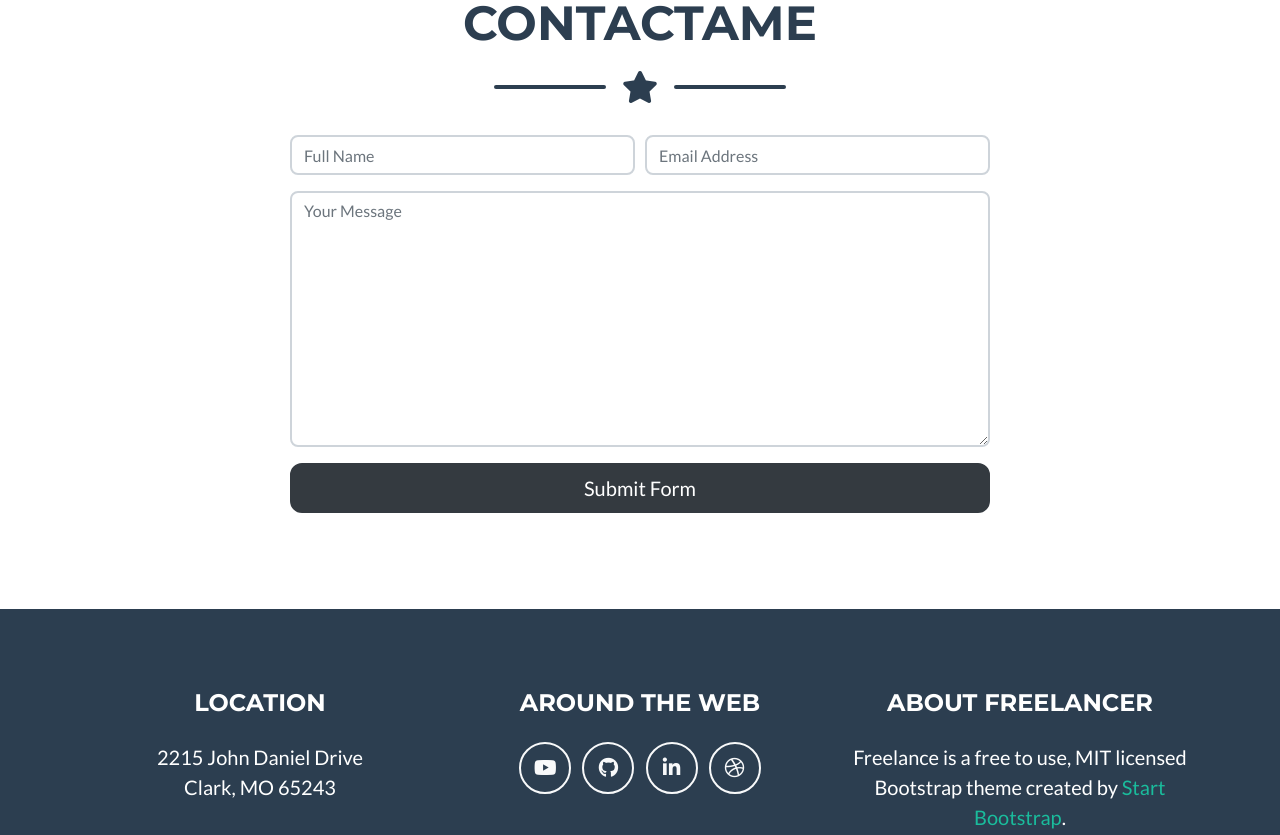
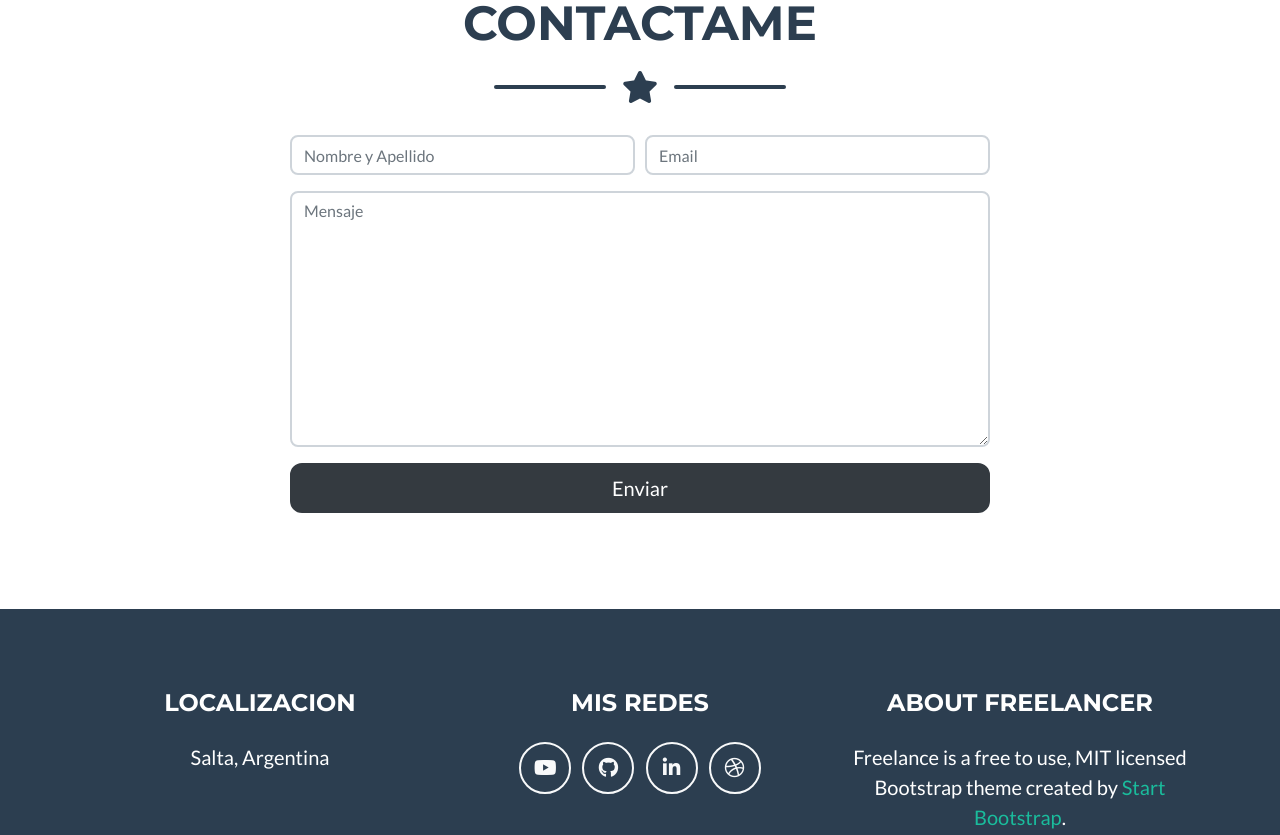
Before and after one commit to elvisoft/miweb, a website with bundled scripts: page index.html in a window 1280 px wide. Shown: the part 2345-3180 px from the top of the page. Built offline with nearby package versions, Linux system fonts and the light colour scheme.

Commit message:
upadte form2

```diff
--- a/index.html
+++ b/index.html
@@ -234,17 +234,18 @@
     <div class="form-group">
       <div class="form-row">
         <div class="col">
-          <input type="text" name="name" class="form-control" placeholder="Full Name" required>
+          <input type="text" name="name" class="form-control" placeholder="Nombre y Apellido" required>
         </div>
         <div class="col">
-          <input type="email" name="email" class="form-control" placeholder="Email Address" required>
+          <input type="email" name="email" class="form-control" placeholder="Email" required>
+          <input type="hidden" name="_captcha" value="true">
         </div>
       </div>
     </div>
     <div class="form-group">
-      <textarea placeholder="Your Message" class="form-control" name="message" rows="10" required></textarea>
+      <textarea placeholder="Mensaje" class="form-control" name="message" rows="10" required></textarea>
     </div>
-    <button type="submit" class="btn btn-lg btn-dark btn-block">Submit Form</button>
+    <button type="submit" class="btn btn-lg btn-dark btn-block">Enviar</button>
   </form>
 </div>
         </div>
@@ -260,21 +261,21 @@
 
         <!-- Footer Location -->
         <div class="col-lg-4 mb-5 mb-lg-0">
-          <h4 class="text-uppercase mb-4">Location</h4>
-          <p class="lead mb-0">2215 John Daniel Drive
-            <br>Clark, MO 65243</p>
+          <h4 class="text-uppercase mb-4">Localizacion</h4>
+          <p class="lead mb-0">Salta, Argentina
+          </p>
         </div>
 
         <!-- Footer Social Icons -->
         <div class="col-lg-4 mb-5 mb-lg-0">
-          <h4 class="text-uppercase mb-4">Around the Web</h4>
-          <a class="btn btn-outline-light btn-social mx-1" href="#">
+          <h4 class="text-uppercase mb-4">Mis redes</h4>
+          <a class="btn btn-outline-light btn-social mx-1" href="https://www.youtube.com/@elvisoftbeta">
             <i class="fab fa-fw fa-youtube"></i>
           </a>
-          <a class="btn btn-outline-light btn-social mx-1" href="#">
+          <a class="btn btn-outline-light btn-social mx-1" href="https://github.com/elvisoft">
             <i class="fab fa-fw fa-github"></i>
           </a>
-          <a class="btn btn-outline-light btn-social mx-1" href="#">
+          <a class="btn btn-outline-light btn-social mx-1" href="https://linkedin.com/in/elvisoft">
             <i class="fab fa-fw fa-linkedin-in"></i>
           </a>
           <a class="btn btn-outline-light btn-social mx-1" href="#">
```
Also changed, not shown: 1 other file.
